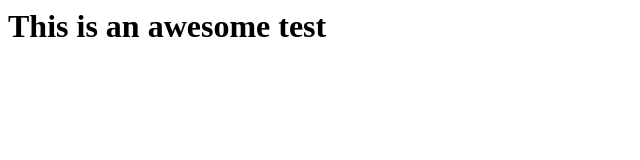
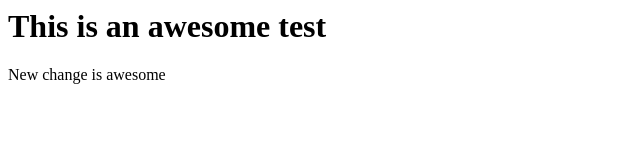
Before and after one commit to drubin/jenkins-terraform-demo, a plain HTML site: page index.html in a window 1280 px wide. Shown: the whole page, without its empty margins (0-640 px from the left). Drawn offline with Linux system fonts and the light colour scheme.

Commit message:
Testing the apply changes file contents

```diff
--- a/index.html
+++ b/index.html
@@ -1,5 +1,6 @@
 <html>
 	<body>
 		<h1>This is an awesome test</h1>
+		<span>New change is awesome</span>
 	</body>
 </html>
```
